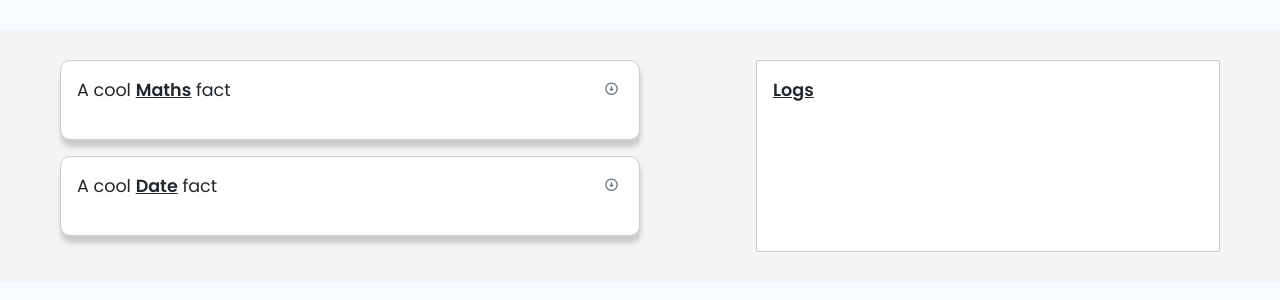
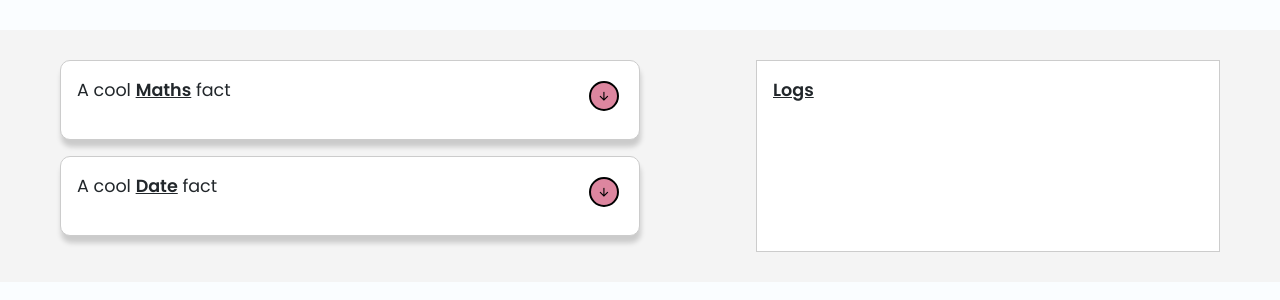
Before and after one commit to vadym-loik/test_digitevent, a Vue app in the folder myFileTest/: page / in a window 1280 px wide. Shown: the top 300 px of the page. Built offline with nearby package versions, Linux system fonts and the light colour scheme.

Commit message:
update files
create button component and use it in cards component

```diff
--- /dev/null
+++ b/myFileTest/src/components/Button.vue
@@ -0,0 +1,19 @@
+<template>
+    <button class="btn">
+        <i class="ri-arrow-down-line"></i>
+    </button>
+</template>
+
+<script setup lang="ts">
+
+</script>
+
+<style scoped>
+.btn {
+    border-radius: 50%;
+    background-color: #dd869f;
+    width: 30px;
+    height: 30px;
+    border: 2px solid black;
+}
+</style>
--- a/myFileTest/src/components/Cards.vue
+++ b/myFileTest/src/components/Cards.vue
@@ -4,14 +4,14 @@
             <div class="left-panel">
                 <div class="card">
                     <h3>A cool <span>Maths</span> fact</h3>
-                    <i class="ri-arrow-down-circle-line" @click="fetchMathFact"></i>
-                    <p>{{ mathFact }}</p>
+                    <Button class="btn" @click="fetchMathFact" />
+                    <p class="card__text">{{ mathFact }}</p>
 
                 </div>
                 <div class="card">
                     <h3>A cool <span>Date</span> fact</h3>
-                    <i class="ri-arrow-down-circle-line" @click="fetchDateFact"></i>
-                    <p>{{ dateFact }}</p>
+                    <Button class="btn" @click="fetchDateFact" />
+                    <p class="card__text">{{ dateFact }}</p>
 
                 </div>
             </div>
@@ -20,13 +20,16 @@
                     <h3><span>Logs</span></h3>
                     <ul>
                         <p v-if="mathFact" class="log__title">Math Fact</p>
+                        <p v-if="mathFact" class="timestamp">{{ timestamp }}</p>
                         <li class="mathFact" v-for="fact in mathFactLog" :key="fact">{{ fact }}</li>
                     </ul>
                     <ul>
                         <p v-if="dateFact" class="log__title">Date Fact</p>
+                        <p v-if="mathFact" class="timestamp">{{ timestamp }}</p>
                         <li class="dateFact" v-for="fact in dateFactLog" :key="fact">{{ fact }}</li>
                     </ul>
                 </div>
+
             </div>
         </div>
     </div>
@@ -35,19 +38,28 @@
 <script setup lang="ts">
 import { ref } from 'vue';
 import axios from 'axios';
+import Button from './Button.vue';
 
 const mathFact = ref('');
 const dateFact = ref('');
-
+// const timestamp = ref('');
 
 const mathFactLog = ref<string[]>([]);
 const dateFactLog = ref<string[]>([]);
 
+// timestamp.value = new Date().toLocaleString();
+
 const fetchMathFact = async () => {
     try {
         const response = await axios.get('http://numbersapi.com/random/math');
-        mathFact.value = response.data;
-        mathFactLog.value.push(mathFact.value);
+        const fact = response.data;
+        const timestamp = new Date().toLocaleString();
+
+        mathFact.value = fact;
+        mathFactLog.value.push(timestamp, fact);
+
+        console.log(mathFactLog.value);
+
     } catch (error) {
         console.error(error);
     }
@@ -101,9 +113,14 @@ span {
     background: #fff;
     position: relative;
     box-shadow: 1px 7px 5px 0px rgba(0, 0, 0, 0.17);
+
+    &__text {
+        font-weight: 600;
+        color: black;
+    }
 }
 
-.ri-arrow-down-circle-line {
+.btn {
     position: absolute;
     right: 20px;
     top: 20px;
@@ -112,6 +129,11 @@ span {
 .log__title {
     color: black;
     font-weight: 600;
+}
+
+.timestamp {
+    font-weight: 600;
+    color: black;
 }
 
 .log__card {
```
